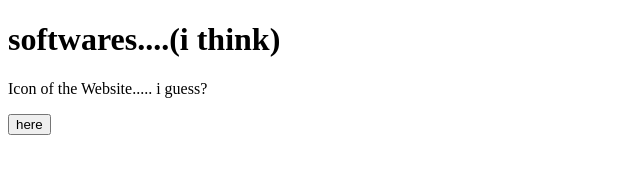
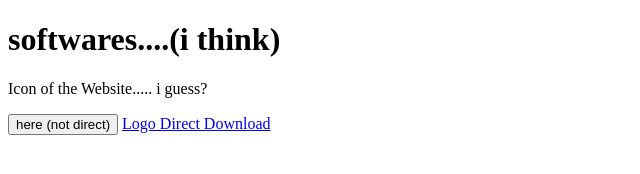
Before and after one commit to cr7ronaldocom/nevermind, a plain HTML site: page index.html in a window 1280 px wide. Shown: the whole page, without its empty margins (0-640 px from the left). Drawn offline with Linux system fonts and the light colour scheme.

Commit message:
Update index.html

```diff
--- a/index.html
+++ b/index.html
@@ -8,6 +8,9 @@
 
 <h1>softwares....(i think)</h1>
 <p>Icon of the Website..... i guess?</p>
-<button type="submit" onclick="window.open('icon.png')">here</button>
+<button type="submit" onclick="window.open('icon.png')">here (not direct)</button>
 </body>
+<body>
+  <a href="/icon.png" download="softwaresrobaconmllogo.png">Logo Direct Download</a>
+  </body>
 </html>
```
